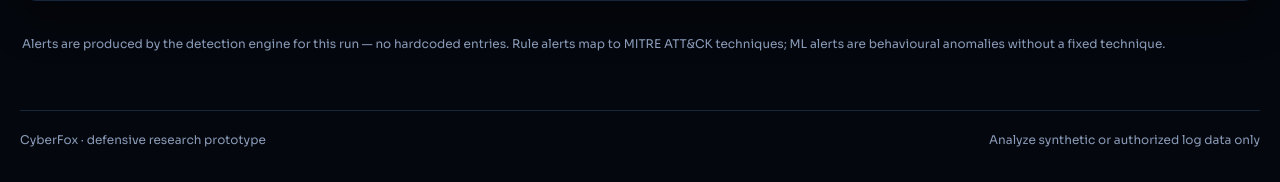
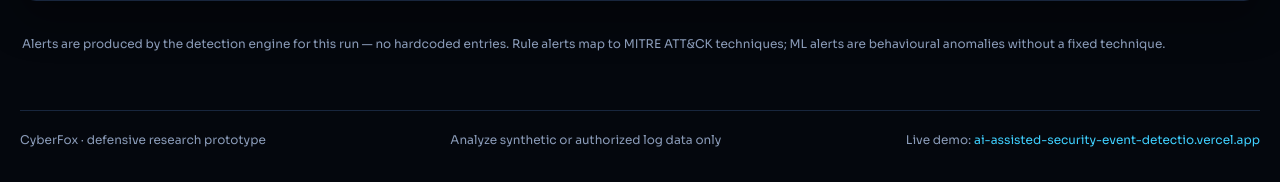
Before and after one commit to sumyiabutt/Ai-assisted-security-event-detection, a Flask app: page /alerts in a window 1280 px wide. Shown: the part 1021-1203 px from the top of the page. Run offline with Flask 3, Linux system fonts and the light colour scheme; data comes from the database, SQL or seed files in the repository.

Commit message:
Footer: add live demo link

```diff
--- a/templates/base.html
+++ b/templates/base.html
@@ -51,6 +51,7 @@
   <footer class="site-footer">
     <span>CyberFox · defensive research prototype</span>
     <span>Analyze synthetic or authorized log data only</span>
+    <span>Live demo: <a href="https://ai-assisted-security-event-detectio.vercel.app">ai-assisted-security-event-detectio.vercel.app</a></span>
   </footer>
 
   <script src="{{ url_for('static', filename='app.js') }}" defer></script>
```
